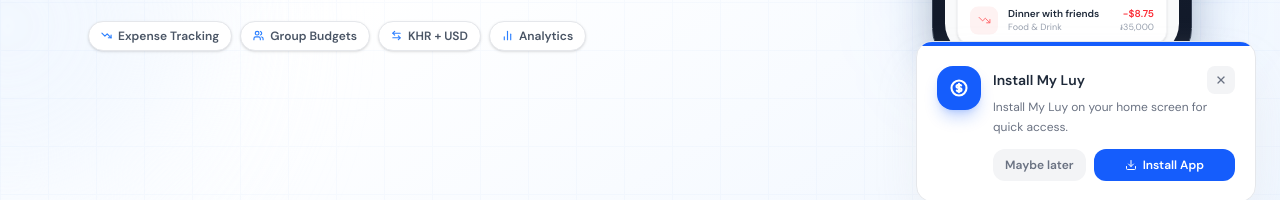
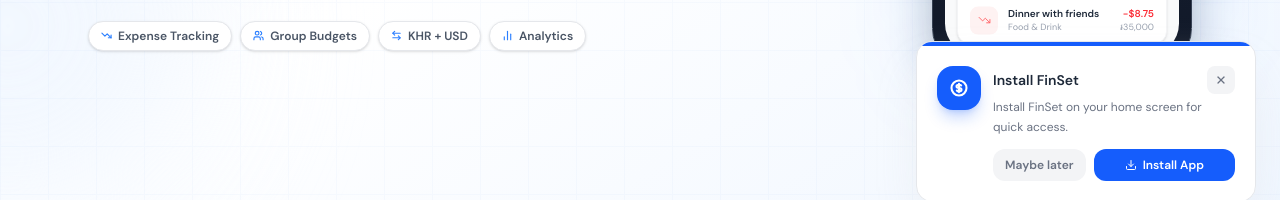
Before and after one commit to sophavattey/expense-tracking-frontend, a Next.js app: page / in a window 1280 px wide. Shown: the part 574-774 px from the top of the page. Built offline with nearby package versions, Linux system fonts and the light colour scheme; no server answers.

Commit message:
update pwa in desktop

```diff
--- a/components/PWAInstallPrompt.tsx
+++ b/components/PWAInstallPrompt.tsx
@@ -189,7 +189,7 @@
           <div className="flex-1 min-w-0">
             <div className="flex items-center justify-between mb-1">
               <p className="text-gray-800 font-black text-sm font-['Sora',sans-serif]">
-                Install My Luy
+                Install FinSet
               </p>
               <button
                 onClick={handleDismiss}
@@ -199,7 +199,7 @@
               </button>
             </div>
             <p className="text-gray-500 text-xs leading-relaxed mb-3">
-              Install My Luy on your home screen for quick access.
+              Install FinSet on your home screen for quick access.
             </p>
 
             <div className="flex gap-2">
```
